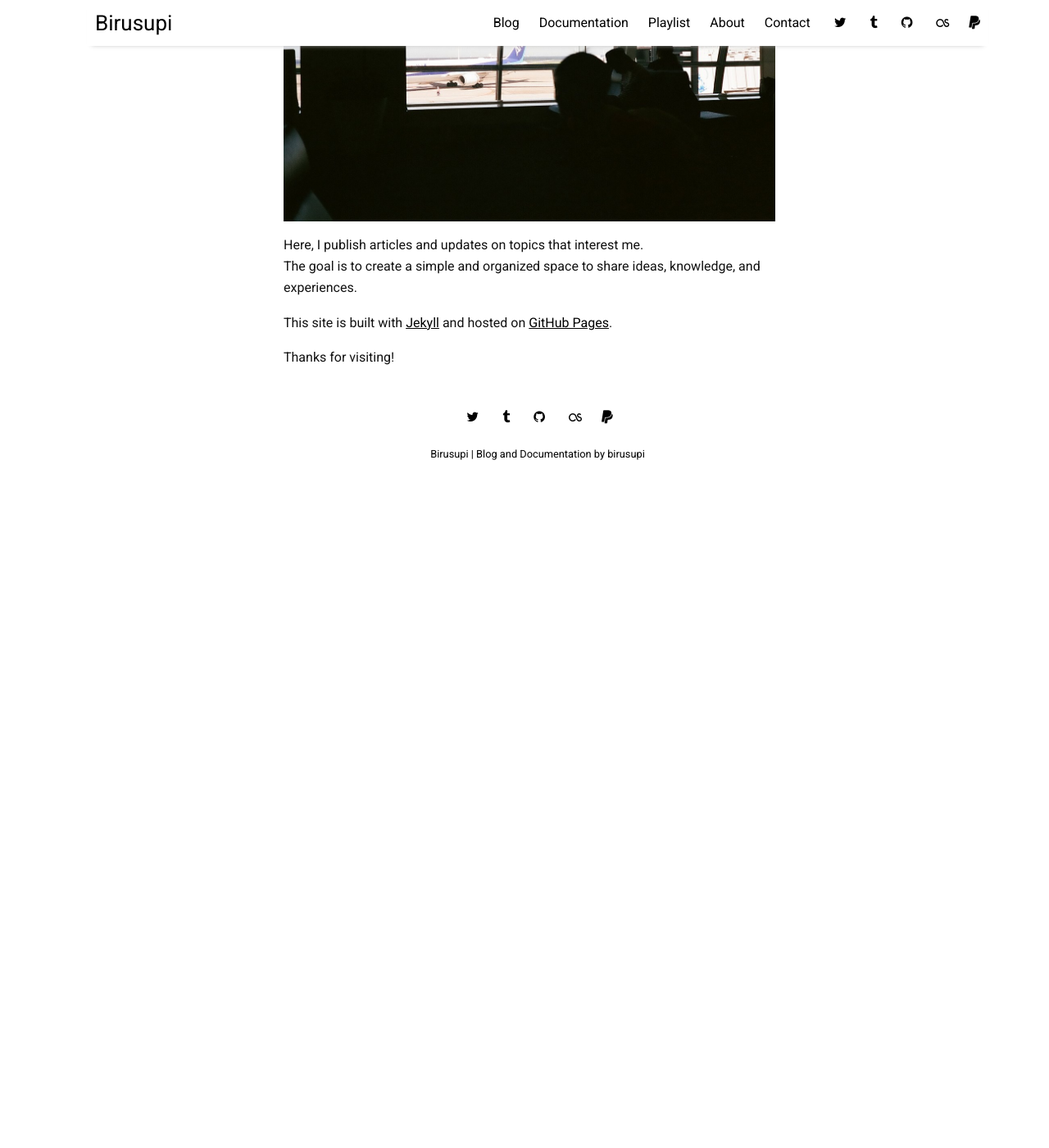
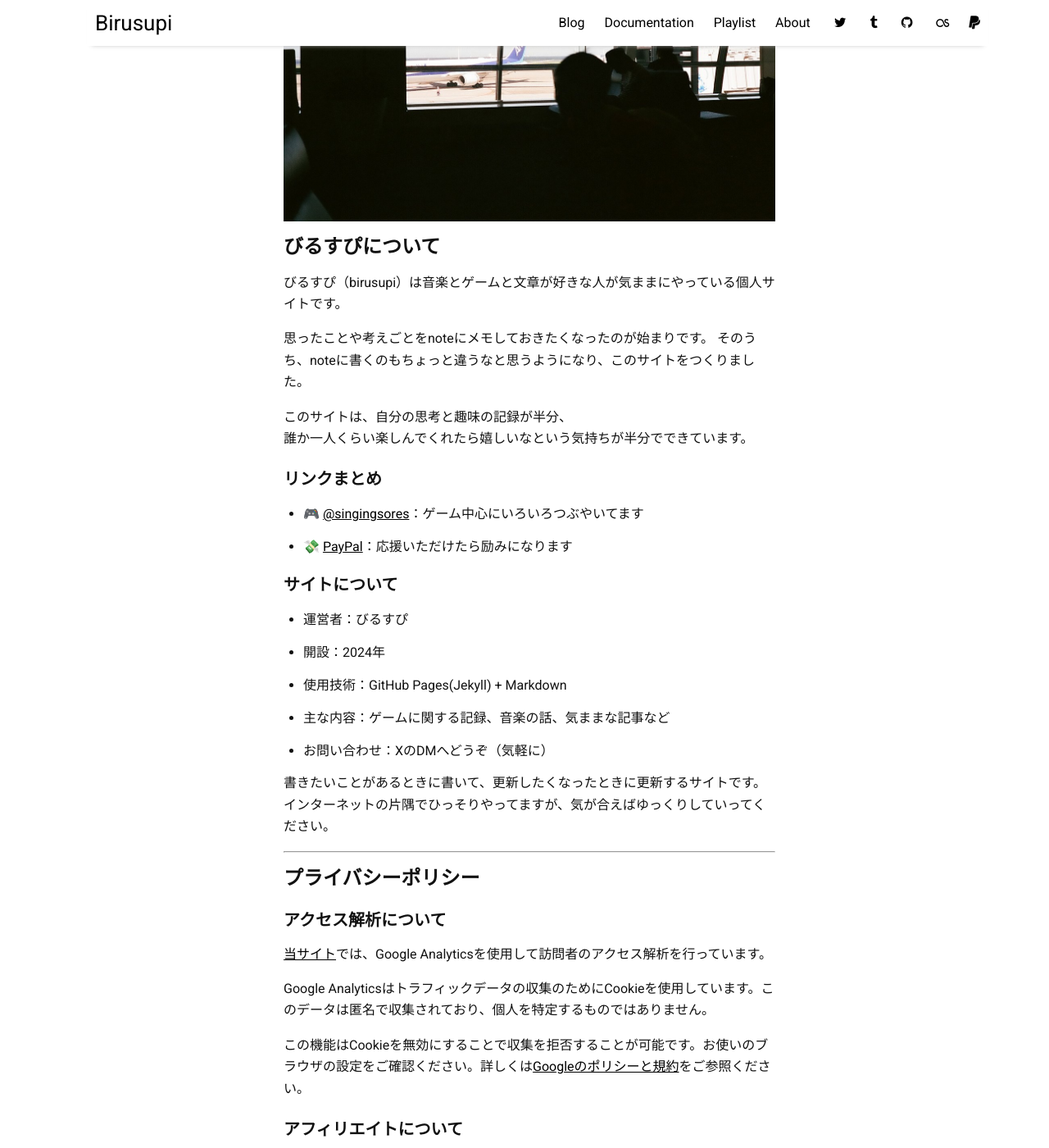
Before and after one commit to spira-unplugged/birusupi, a Jekyll site: the page built from pages/about.md, in a window 1280 px wide and 1400 px high, scrolled down 270 px. Shown: the whole window at 82% size. Built offline with Jekyll 4.4.1, drawn with Linux system fonts in a browser that asks for light colours; nearby versions of some CDN libraries; before the commit the page ends 900 px from its top, so only the background shows below that; some of the changed text lies outside the part shown.

Commit message:
「Contact」メニューを削除し、「About」ページの内容を更新。プライバシーポリシーと著作権に関するセクションを追加。

```diff
--- a/_data/settings.yml
+++ b/_data/settings.yml
@@ -11,7 +11,6 @@ menu:
 - {name: 'Documentation',      url: 'documentation'}
 - {name: 'Playlist',      url: 'playlist'}
 - {name: 'About',              url: 'about'}
-- {name: 'Contact',            url: 'contact'}
 
 # Available social icons are powered by Font Awesome, so you can use any icon that they offer
 social:
--- a/pages/about.md
+++ b/pages/about.md
@@ -5,9 +5,65 @@ permalink: /about
 ---
 ![about]({{ site.baseurl }}/assets/img/about.jpg)
 
-Here, I publish articles and updates on topics that interest me.
-The goal is to create a simple and organized space to share ideas, knowledge, and experiences.
+## びるすぴについて
 
-This site is built with [Jekyll](https://jekyllrb.com) and hosted on [GitHub Pages](https://pages.github.com).
+びるすぴ（birusupi）は音楽とゲームと文章が好きな人が気ままにやっている個人サイトです。
 
-Thanks for visiting!
+思ったことや考えごとをnoteにメモしておきたくなったのが始まりです。
+そのうち、noteに書くのもちょっと違うなと思うようになり、このサイトをつくりました。
+
+このサイトは、自分の思考と趣味の記録が半分、
+誰か一人くらい楽しんでくれたら嬉しいなという気持ちが半分でできています。
+
+### リンクまとめ
+
+- 🎮 [@singingsores](https://x.com/singingsores)：ゲーム中心にいろいろつぶやいてます
+- 💸 [PayPal](https://www.paypal.com/paypalme/birusupi)：応援いただけたら励みになります
+
+### サイトについて
+
+- 運営者：びるすぴ
+- 開設：2024年
+- 使用技術：GitHub Pages(Jekyll) + Markdown
+- 主な内容：ゲームに関する記録、音楽の話、気ままな記事など
+- お問い合わせ：XのDMへどうぞ（気軽に）
+
+書きたいことがあるときに書いて、更新したくなったときに更新するサイトです。
+インターネットの片隅でひっそりやってますが、気が合えばゆっくりしていってください。
+
+---
+
+## プライバシーポリシー
+
+### アクセス解析について
+
+[当サイト](https://spira-unplugged.github.io/birusupi/)では、Google Analyticsを使用して訪問者のアクセス解析を行っています。
+
+Google Analyticsはトラフィックデータの収集のためにCookieを使用しています。このデータは匿名で収集されており、個人を特定するものではありません。
+
+この機能はCookieを無効にすることで収集を拒否することが可能です。お使いのブラウザの設定をご確認ください。詳しくは[Googleのポリシーと規約](https://policies.google.com/technologies/partner-sites?hl=ja)をご参照ください。
+
+### アフィリエイトについて
+
+当サイトは、Amazon.co.jp を宣伝しリンクすることによってサイトが紹介料を獲得できる手段を提供するAmazonアソシエイト・プログラムの参加者です。
+
+そのため、当サイトの記事やリンクにはアフィリエイトリンクが含まれている場合があります。
+
+これは、訪問者に追加の費用が発生することなく、サイトの運営を支えるために行っているものです。ご理解いただければ幸いです。
+
+---
+
+## 著作権と免責事項
+
+当サイトに掲載している文章・画像・その他コンテンツの著作権は、びるすぴまたは引用元の権利者に帰属します。コンテンツの内容は、予告なく変更・削除されることがあります。記事の内容はすべて個人の見解に基づくものであり、所属団体・企業とは無関係です。
+
+掲載している内容について、可能な限り正確な情報を提供するよう努めていますが、その正確性や安全性を保証するものではありません。
+
+また、当サイトからリンク・バナーなどによって他のサイトへ移動された場合、移動先サイトで提供される情報、サービス等について一切の責任を負いません。
+
+掲載された情報によって生じたいかなる損害についても、当サイトでは責任を負いかねますので、あらかじめご了承ください。
+
+---
+
+更新日：2025年4月6日
+運営者：びるすぴ
```
Also changed, not shown: 1 other file.
